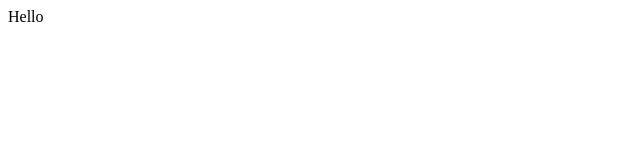
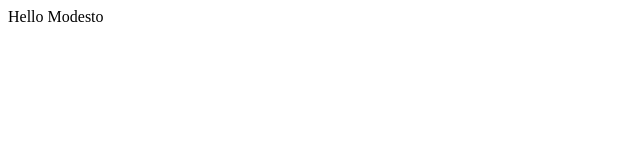
Before and after one commit to marcosaugustomodesto/demo-repo, a plain HTML site: page index.html in a window 1280 px wide. Shown: the full height of the page, 0-640 px from the left. Drawn offline with Linux system fonts and the light colour scheme.

Commit message:
hello modesto

```diff
--- a/index.html
+++ b/index.html
@@ -1 +1 @@
-<div>Hello</div>
+<div>Hello Modesto</div>
```
